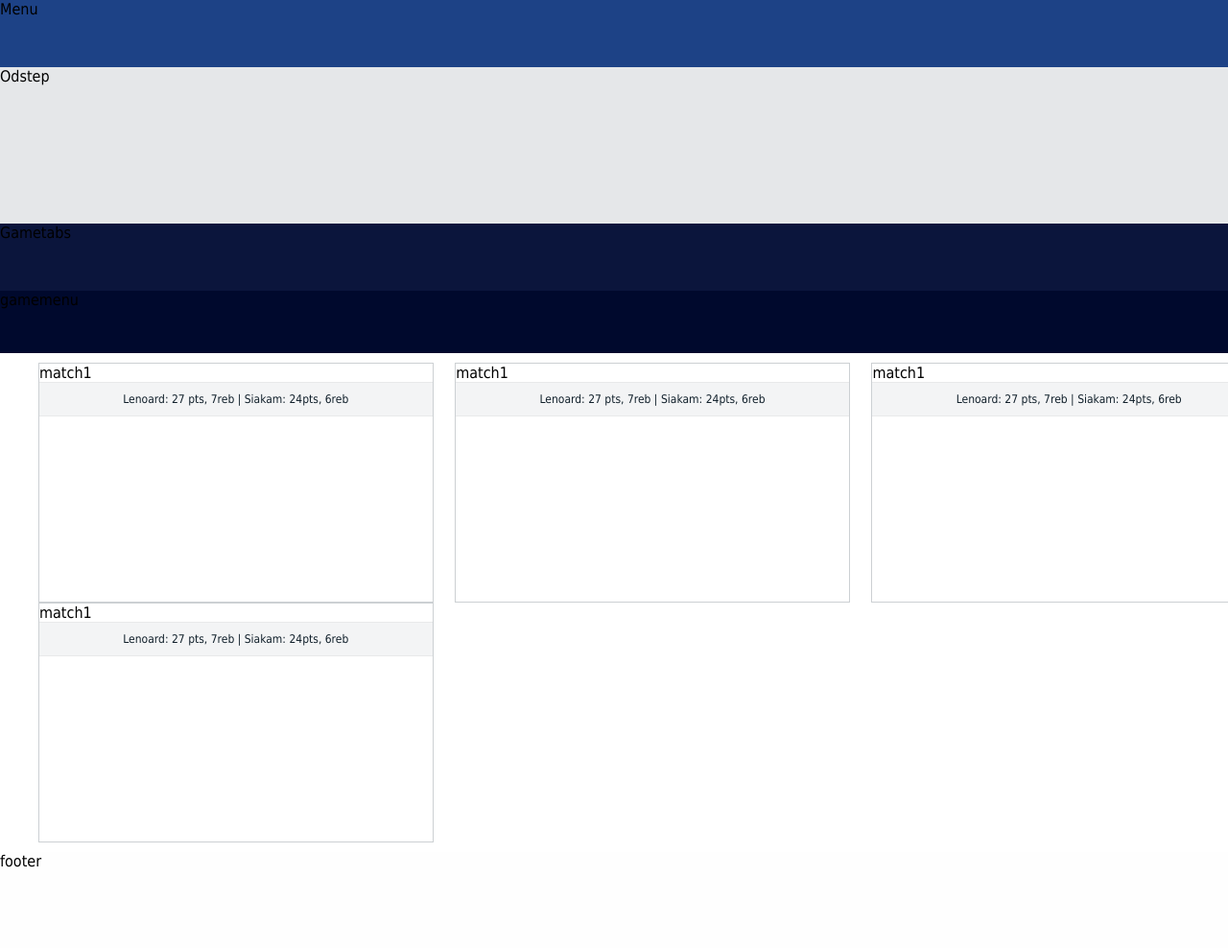
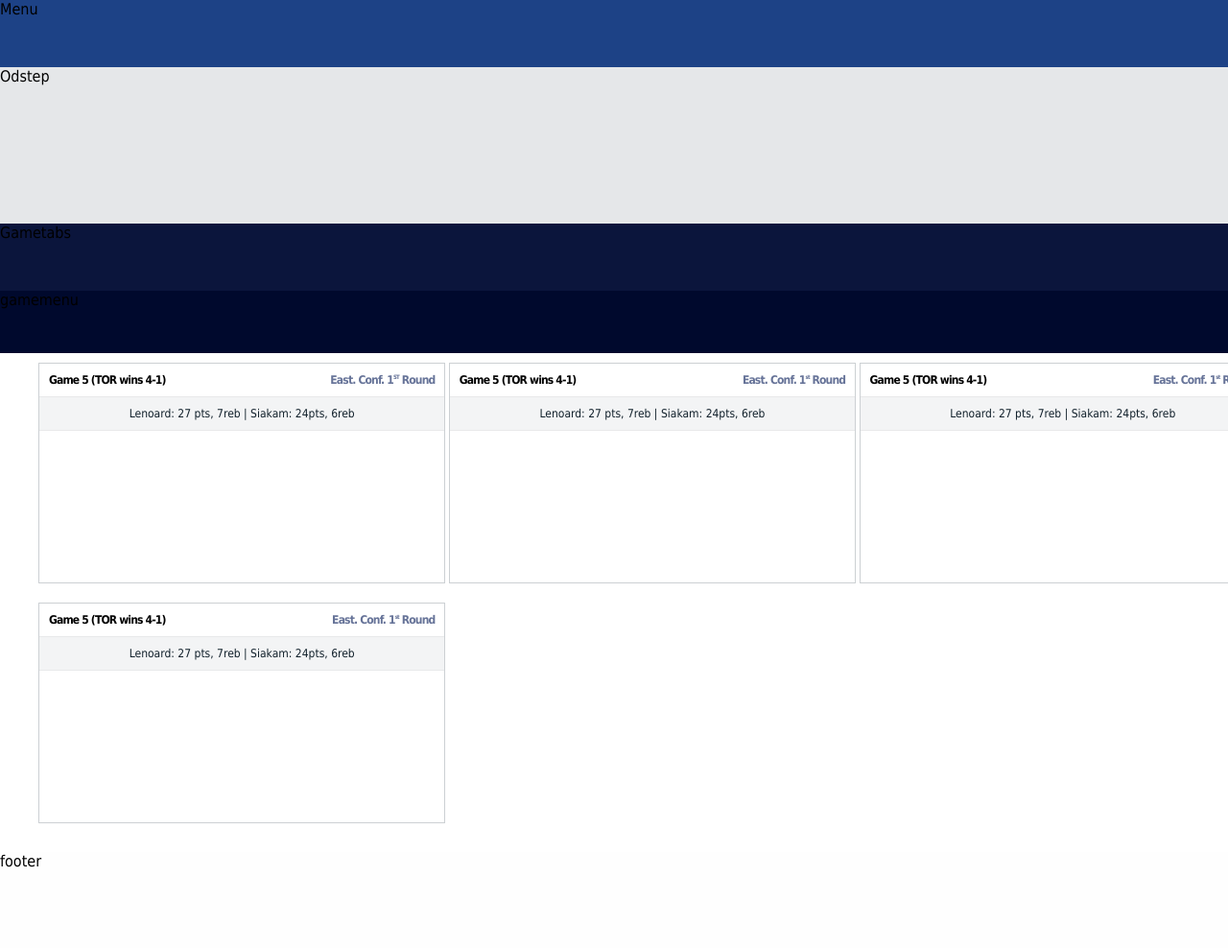
Before and after one commit to cyprianos/nba-scores, a plain HTML site: page index.html in a window 1280 px wide. Shown: the top 988 px of the page at 96% size. Drawn offline with Linux system fonts and the light colour scheme.

Commit message:
Stylowanie headingu dla meczy i poprawa responsywnosci

```diff
--- a/index.html
+++ b/index.html
@@ -11,25 +11,37 @@
     <div class="layer gamemenu">gamemenu</div>
     <div class="layer matches">
         <div class="match">
-            <div class="match__heading">match1</div>
+            <div class="match__heading">
+                <div class="match__gametitle">Game 5 (TOR wins 4-1)</div>
+                <div class="match__level">East. Conf. 1<sup>ST</sup> Round</div>
+            </div>
             <div class="match__final"></div>
             <div class="match__statistics">Lenoard: 27 pts, 7reb | Siakam: 24pts, 6reb</div>
             <div class="match__navigation"></div>
         </div>
         <div class="match">
-            <div class="match__heading">match1</div>
+            <div class="match__heading">
+                <div class="match__gametitle">Game 5 (TOR wins 4-1)</div>
+                <div class="match__level">East. Conf. 1<sup>st</sup> Round</div>
+            </div>
             <div class="match__final"></div>
             <div class="match__statistics">Lenoard: 27 pts, 7reb | Siakam: 24pts, 6reb</div>
             <div class="match__navigation"></div>
         </div>
         <div class="match">
-            <div class="match__heading">match1</div>
+            <div class="match__heading">
+                <div class="match__gametitle">Game 5 (TOR wins 4-1)</div>
+                <div class="match__level">East. Conf. 1<sup>st</sup> Round</div>
+            </div>
             <div class="match__final"></div>
             <div class="match__statistics">Lenoard: 27 pts, 7reb | Siakam: 24pts, 6reb</div>
             <div class="match__navigation"></div>
         </div>
         <div class="match">
-            <div class="match__heading">match1</div>
+            <div class="match__heading">
+                <div class="match__gametitle">Game 5 (TOR wins 4-1)</div>
+                <div class="match__level">East. Conf. 1<sup>st</sup> Round</div>
+            </div>
             <div class="match__final"></div>
             <div class="match__statistics">Lenoard: 27 pts, 7reb | Siakam: 24pts, 6reb</div>
             <div class="match__navigation"></div>
--- a/style.css
+++ b/style.css
@@ -38,11 +38,36 @@ body {
     border: 1px solid rgb(204,208,211);
     min-height:100px;
     background-color: white;
+    margin-bottom:20px;
 }
 
+
 .match__heading {
+    font-size:12px;
+    padding:10px 16px;
+    font-weight: bold;
+    display: flex;
+    letter-spacing: -0.07em;
+}
+
+.match__gametitle {
+    color:rgb(17,59,10s);
+    flex:1;
+}
+
+.match__level {
+    color:rgb(102,115,152);
+    flex:1;
+    text-align: right;
 
 }
+
+.match__level sup {
+    vertical-align: top;
+    font-size: 50%;
+
+}
+
 
 .match__final {
 
@@ -77,19 +102,19 @@ body {
     }
     .match {
         flex: 49% 0 1;
-
     }
+    .match__heading{padding-left:10px;padding-right:10px;}
 }
 
 @media (min-width: 1020px) {
     .match {
-        flex: 32% 0 1;
+        flex: 33% 0 1;
     }
 }
 
 @media (min-width: 1280px) {
     .layer {
-        width:1280px;
+        width: 1280px;
         margin:0 auto;
     }
 }
```
